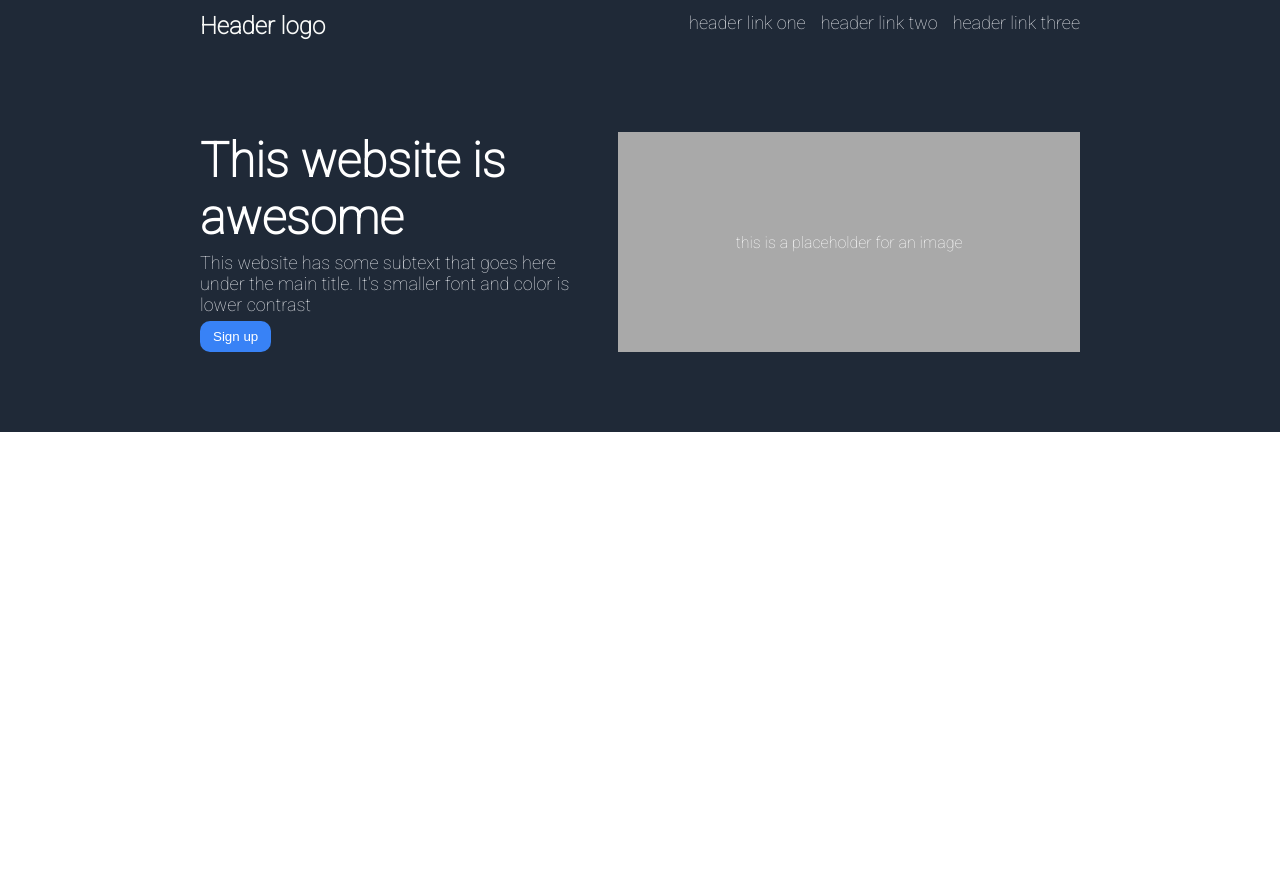
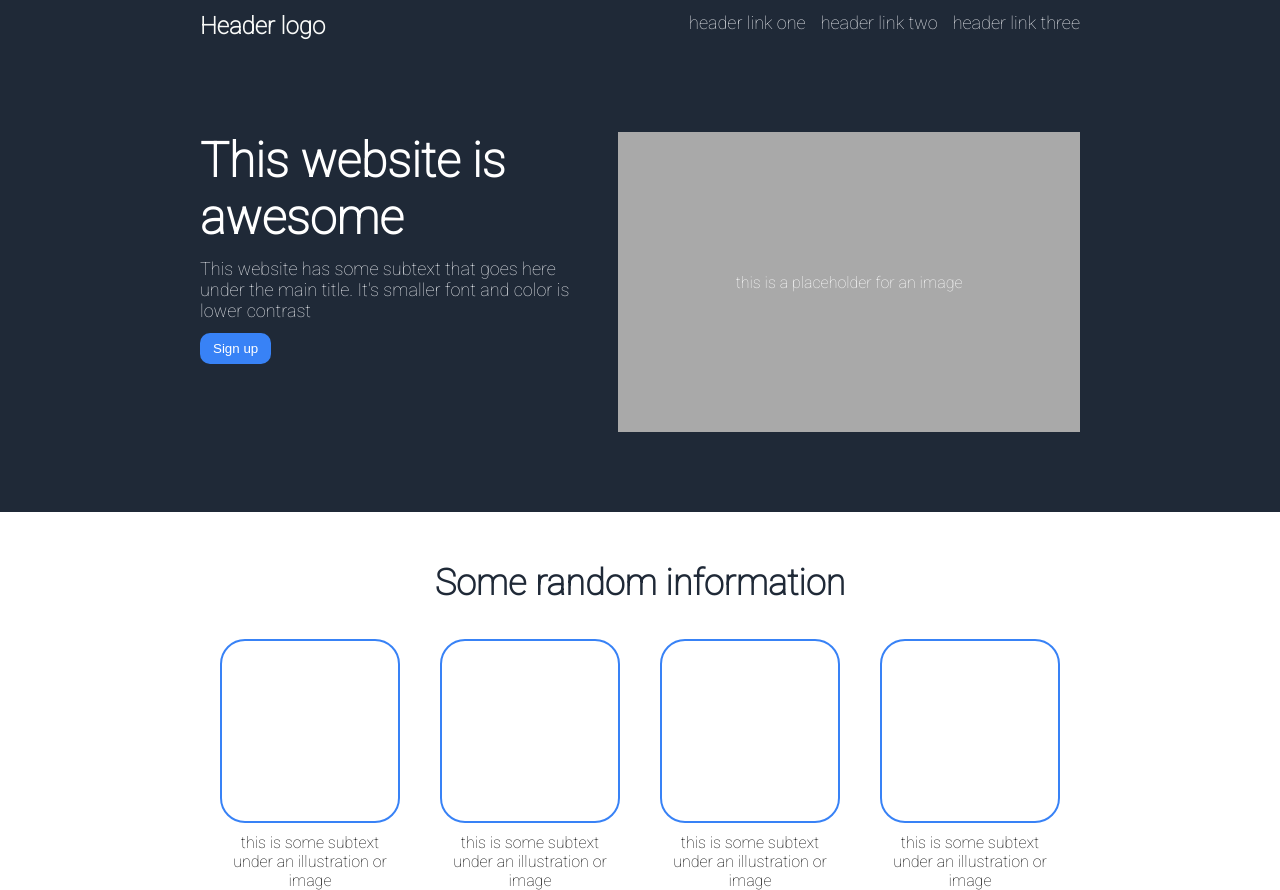
Before and after one commit to korduss/Landing-Page, a plain HTML site: page index.html in a window 1280 px wide. Before the commit the page ends 800 px from the top, so only its background shows below. Drawn offline with Linux system fonts and the light colour scheme.

Commit message:
create information section

```diff
--- a/index.html
+++ b/index.html
@@ -25,6 +25,30 @@
             <button>Sign up</button>
         </div>
         <div class="main-image">this is a placeholder for an image</div>
+
     </div>
+    <div class="information-section">
+    <div class="header-information">Some random information</div>
+    <div class="squares">
+        <div class="information">
+            <div class="square"></div>
+            <div>this is some subtext under an illustration or image</div>
+        </div>
+        <div class="information">
+            <div class="square"></div>
+            <div>this is some subtext under an illustration or image</div>
+        </div>
+        <div class="information">
+            <div class="square"></div>
+            <div>this is some subtext under an illustration or image</div>
+        </div>
+        <div class="information">
+            <div class="square"></div>
+            <div>this is some subtext under an illustration or image</div>
+        </div>
+
+    </div>
+    </div>
+
 </body>
 </html>
--- a/style.css
+++ b/style.css
@@ -33,7 +33,7 @@ a,
 .left-main{
     display:flex;
     flex-direction: column;
-    gap: 6px;
+    gap: 12px;
     align-items: flex-start;
 }
 .main-image{
@@ -42,7 +42,7 @@ a,
     align-items: center;
     background-color: darkgray;
     flex: 1 1 980px;
-
+    height: 300px;
 }
 .main-text{
     font-size: 48px;
@@ -55,3 +55,31 @@ button{
     border-radius: 10px;
     padding: 8px 13px;
 }
+.squares{
+    display: flex;
+    gap: 40px;
+    text-align: center;
+    justify-content: center;
+    margin-top: 20px;
+}
+.square{
+    border:2px solid #3882F6;
+    height: 180px;
+    border-radius: 25px;
+    margin-bottom: 10px;
+}
+.information-section{
+    display:flex;
+    flex-direction: column;
+    gap: 15px;
+    align-items: center;
+    padding: 50px 200px 0 200px;
+}
+.information{
+    flex-basis: 180px;
+}
+.header-information{
+    font-size: 36px;
+    font-weight: bolder;
+    color:#1F2937;
+}
```
